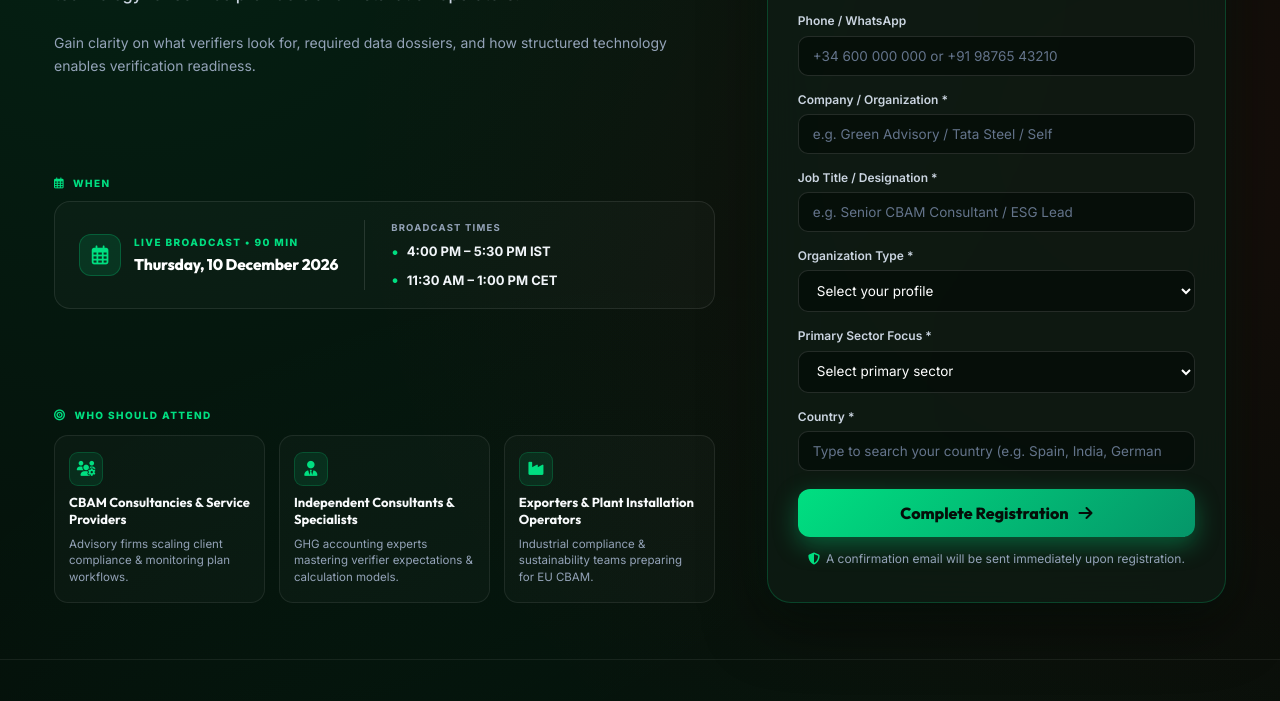
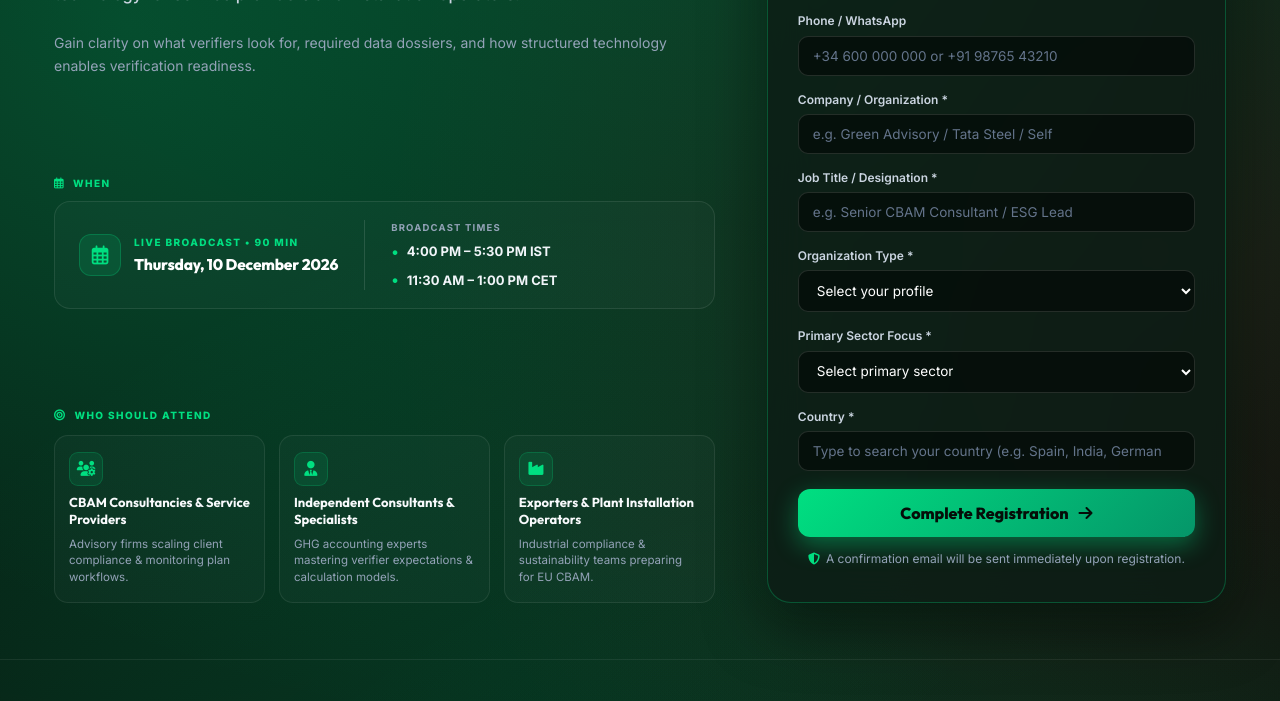
Before and after one commit to EncarbonSys/EnCBAM-website, a plain HTML site: page webinar/index.html in a window 1280 px wide. Shown: the part 415-1116 px from the top of the page. Drawn offline with Linux system fonts and the light colour scheme.

Commit message:
style(webinar): elevate ambient green background lighting

```diff
--- a/webinar/index.html
+++ b/webinar/index.html
@@ -18,12 +18,12 @@
     <style>
         :root {
             --cosmic-green: #00df81;
-            --cosmic-green-glow: rgba(0, 223, 129, 0.35);
-            --dark-cosmic: #0a1a0f;
-            --darker-cosmic: #050d08;
-            --card-bg: rgba(14, 28, 20, 0.75);
-            --card-border: rgba(0, 223, 129, 0.22);
-            --card-hover-border: rgba(0, 223, 129, 0.6);
+            --cosmic-green-glow: rgba(0, 223, 129, 0.4);
+            --dark-cosmic: #0c2016;
+            --darker-cosmic: #07150e;
+            --card-bg: rgba(13, 29, 21, 0.82);
+            --card-border: rgba(0, 223, 129, 0.28);
+            --card-hover-border: rgba(0, 223, 129, 0.65);
             --text-light: #f8fafc;
             --text-muted: #94a3b8;
             --applus-red: #ea1d25;
@@ -40,9 +40,11 @@
             font-family: 'Inter', -apple-system, BlinkMacSystemFont, sans-serif;
             background-color: var(--darker-cosmic);
             background-image:
-                radial-gradient(circle at 10% 10%, rgba(0, 223, 129, 0.1) 0%, transparent 45%),
-                radial-gradient(circle at 90% 25%, rgba(234, 29, 37, 0.08) 0%, transparent 40%),
-                radial-gradient(circle at 50% 75%, rgba(0, 223, 129, 0.07) 0%, transparent 55%);
+                radial-gradient(circle at 50% -10%, rgba(0, 223, 129, 0.25) 0%, transparent 55%),
+                radial-gradient(circle at 10% 20%, rgba(0, 223, 129, 0.20) 0%, transparent 50%),
+                radial-gradient(circle at 90% 30%, rgba(234, 29, 37, 0.10) 0%, transparent 40%),
+                radial-gradient(circle at 50% 70%, rgba(0, 223, 129, 0.18) 0%, transparent 55%),
+                radial-gradient(circle at 80% 90%, rgba(0, 223, 129, 0.14) 0%, transparent 50%);
             color: var(--text-light);
             line-height: 1.6;
             min-height: 100vh;
```
